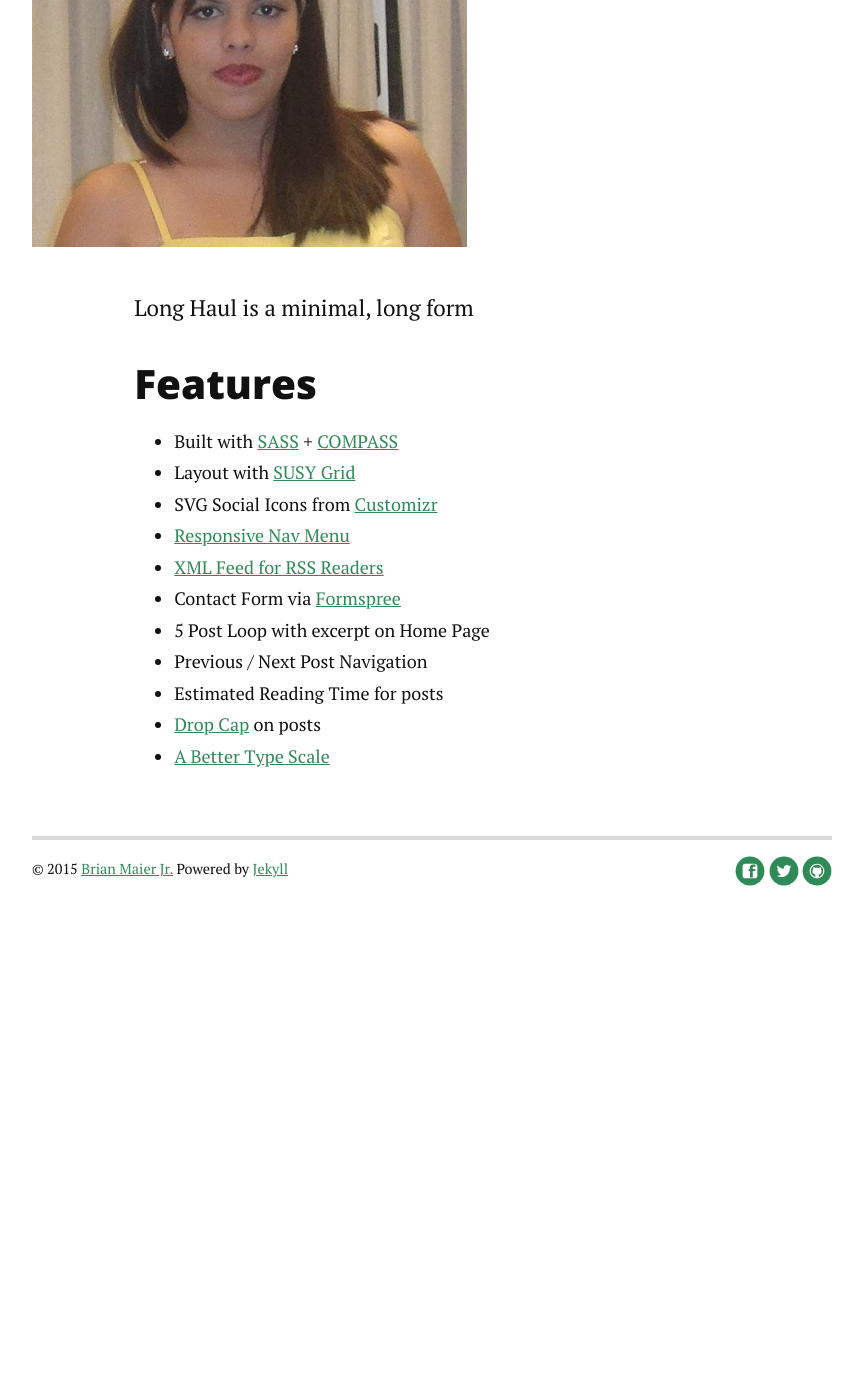
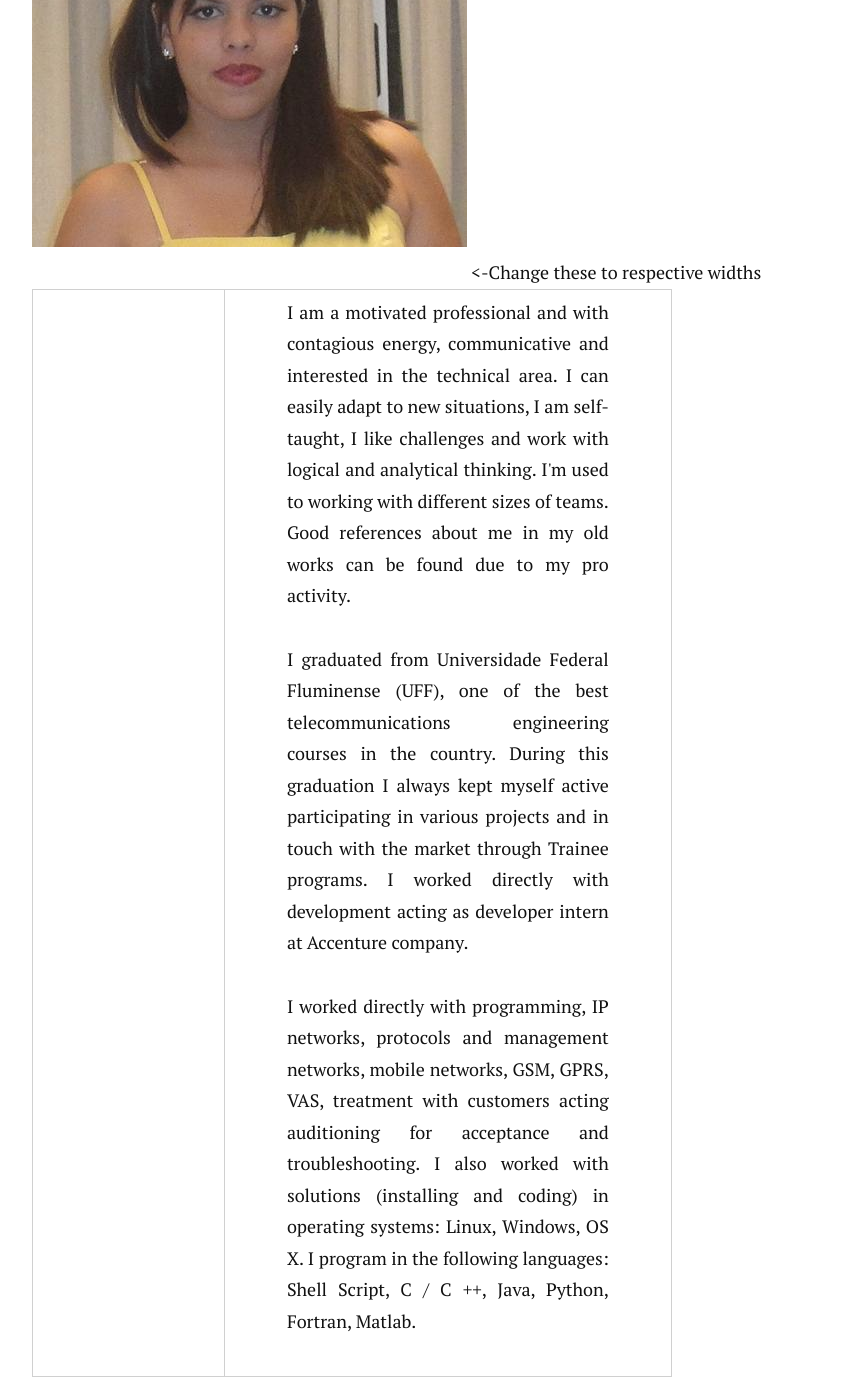
Before and after one commit to carolineamado/carolineamado.github.io, a Jekyll site: the page built from about.md, in a window 1280 px wide and 1400 px high, scrolled down 589 px. Shown: the whole window, without its empty margins (208-1071 px from the left). Built offline with Jekyll 4.4.1, drawn with Linux system fonts in a browser that asks for light colours; nearby versions of some CDN libraries; Markdown is read by kramdown in place of the engine named in the settings; before the commit the page ends 1562 px from its top, so only the background shows below that.

Commit message:
changes in about me page

```diff
--- a/about.md
+++ b/about.md
@@ -5,22 +5,25 @@ title: About Caroline Amado
 
 <div class="post">
 	<h1 class="pageTitle">About Caroline Amado</h1>
-	<img src="{{ '/assets/img/me.jpg' | prepend: site.baseurl }}" alt="Caroline Amado">
-	<p class="intro">Long Haul is a minimal, long form </p>
 
+	<table style="width:80%">
+	<tr>
+		<td style="width: 30%"> </td><img src="{{ '/assets/img/me.jpg' | prepend: site.baseurl }}" alt="Caroline Amado"> <-Change these to respective widths
 
-	<h2>Features</h2>
-	<ul>
-		<li>Built with <a href="http://sass-lang.com/">SASS</a> + <a href="http://compass-style.org/">COMPASS</a></li>
-  		<li>Layout with <a href="http://susy.oddbird.net/">SUSY Grid</a></li>
-  		<li>SVG Social Icons from <a href="http://customizr.net/icons/">Customizr</a></li>
-  		<li><a href="http://responsive-nav.com/">Responsive Nav Menu</a></li>
-  		<li><a href="https://github.com/snaptortoise/jekyll-rss-feeds">XML Feed for RSS Readers</a></li>
-  		<li>Contact Form via <a href="http://formspree.io/">Formspree</a></li>
-      <li>5 Post Loop with excerpt on Home Page</li>
-  		<li>Previous / Next Post Navigation</li>
-      <li>Estimated Reading Time for posts</li>
-  		<li><a href="https://github.com/adobe-webplatform/dropcap.js">Drop Cap</a> on posts</li>
-  		<li><a href="http://typecast.com/blog/a-more-modern-scale-for-web-typography">A Better Type Scale</a></li>
-  	</ul>
+		<td style="width: 70%"> <p align="justify" >I am a motivated professional and with contagious energy, communicative and interested in the technical
+								area. I can easily adapt to new situations, I am self-taught, I like challenges and work with logical and analytical thinking.
+								I'm used to working with different sizes of teams. Good references about me in my old works can be found due to my pro activity.</p>
+
+								<p align="justify">I graduated from Universidade Federal Fluminense (UFF), one of the best telecommunications engineering courses
+								in the country. During this graduation I always kept myself active participating in various projects and in touch with the market
+								through Trainee programs. I worked directly with development acting as developer intern at Accenture company.</p>
+
+								<p align="justify">I worked directly with programming, IP networks, protocols and management networks, mobile networks, GSM, GPRS,
+								VAS, treatment with customers acting auditioning  for acceptance and troubleshooting. I also worked with solutions (installing and
+								coding) in operating systems: Linux, Windows, OS X. I program in the following languages: Shell Script, C / C ++, Java, Python, Fortran,
+								Matlab.</p></td>
+</tr>
+
+</table>
+
 </div>
```
